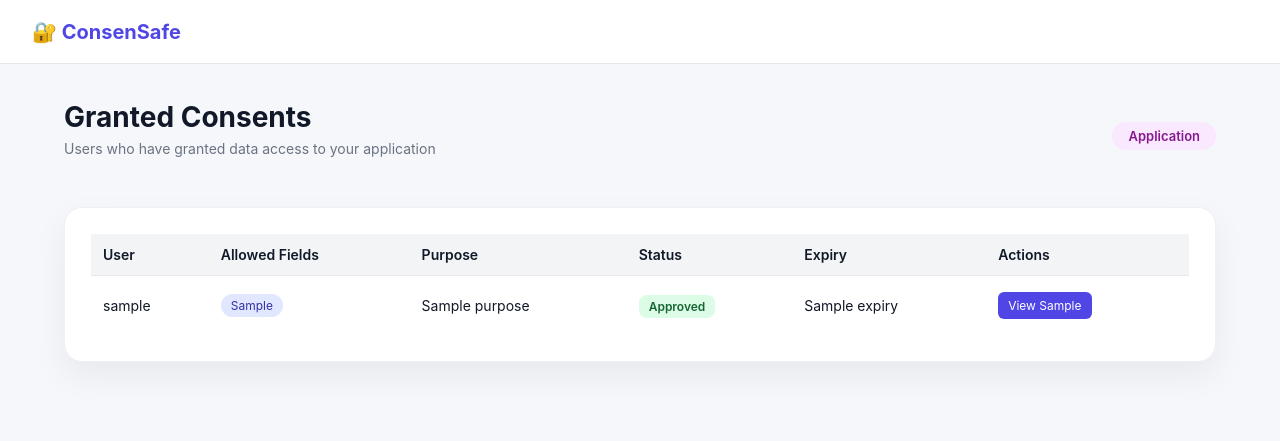
After one commit to Adith1207/consenSafe, a Flask app: template templates/granted_consents.html in a window 1280 px wide. The commit adds this page. Shown: the top 441 px of the page. Run offline with Flask 3, Linux system fonts and the light colour scheme; the template is opened without the code that fills it: most values are stand-ins (such as "Sample title", 1, 10 or a date in 2020).

Commit message:
added necessary viewing details inside app so that everything works fine

```diff
--- a/app.py
+++ b/app.py
@@ -600,8 +600,8 @@ def access_data(user_id, field):
 
     return {field: value}
 
-@app.route("/granted-access")
-def granted_access():
+@app.route("/granted-consents")
+def granted_consents():
     if session.get("role") != "app":
         return "Unauthorized", 403
 
@@ -611,10 +611,11 @@ def granted_access():
         FROM consents
         JOIN users ON consents.user_id = users.id
         WHERE consents.app_id = ?
+        ORDER BY consents.created_at DESC
     """, (session["user_id"],)).fetchall()
+
     conn.close()
-
-    return render_template("granted_access.html", consents=consents)
+    return render_template("granted_consents.html", consents=consents)
 
 @app.route("/audit-logs")
 def audit_logs():
--- a/static/pro.css
+++ b/static/pro.css
@@ -505,3 +505,65 @@ body {
   background: #fee2e2;
   color: #991b1b;
 }
+
+/* ===== TABLES ===== */
+
+.consent-table {
+  width: 100%;
+  border-collapse: collapse;
+  font-size: 14px;
+}
+
+.consent-table th {
+  text-align: left;
+  padding: 12px;
+  background: #f3f4f6;
+  font-weight: 600;
+}
+
+.consent-table td {
+  padding: 12px;
+  border-top: 1px solid #e5e7eb;
+}
+
+.pill {
+  display: inline-block;
+  padding: 4px 10px;
+  border-radius: 999px;
+  background: #e0e7ff;
+  color: #3730a3;
+  font-size: 12px;
+  margin-right: 6px;
+}
+
+.status {
+  padding: 4px 10px;
+  border-radius: 8px;
+  font-size: 12px;
+  font-weight: 600;
+}
+
+.status.approved {
+  background: #dcfce7;
+  color: #166534;
+}
+
+.status.revoked {
+  background: #fee2e2;
+  color: #991b1b;
+}
+
+.mini-btn {
+  display: inline-block;
+  margin: 4px 6px 4px 0;
+  padding: 6px 10px;
+  background: #4f46e5;
+  color: white;
+  border-radius: 6px;
+  font-size: 12px;
+  text-decoration: none;
+}
+
+.mini-btn:hover {
+  opacity: 0.9;
+}
--- a/templates/dashboard_app.html
+++ b/templates/dashboard_app.html
@@ -24,7 +24,7 @@
         <p>Request user consent for email, phone or address.</p>
       </a>
 
-      <a href="{{ url_for('granted_access') }}" class="dashboard-card clickable">
+      <a href="{{ url_for('granted_consents') }}" class="dashboard-card clickable">
         <i class="fa-solid fa-database"></i>
         <h3>Granted Access</h3>
         <p>View which user data your app can currently access.</p>
--- /dev/null
+++ b/templates/granted_consents.html
@@ -0,0 +1,80 @@
+{% extends "base.html" %}
+{% block content %}
+
+<div class="dashboard">
+
+  <div class="dashboard-header">
+    <div>
+      <h1>Granted Consents</h1>
+      <p class="welcome-text">
+        Users who have granted data access to your application
+      </p>
+    </div>
+    <span class="role-badge app">Application</span>
+  </div>
+
+  {% if consents %}
+  <div class="section">
+    <div class="dashboard-card" style="overflow-x:auto">
+
+      <table class="consent-table">
+        <thead>
+          <tr>
+            <th>User</th>
+            <th>Allowed Fields</th>
+            <th>Purpose</th>
+            <th>Status</th>
+            <th>Expiry</th>
+            <th>Actions</th>
+          </tr>
+        </thead>
+        <tbody>
+          {% for c in consents %}
+          <tr>
+            <td>{{ c.user_name }}</td>
+
+            <td>
+              {% for field in c.allowed_fields.split(',') %}
+                <span class="pill">{{ field }}</span>
+              {% endfor %}
+            </td>
+
+            <td>{{ c.purpose }}</td>
+
+            <td>
+              {% if c.status == 'approved' %}
+                <span class="status approved">Approved</span>
+              {% else %}
+                <span class="status revoked">Revoked</span>
+              {% endif %}
+            </td>
+
+            <td>{{ c.expiry }}</td>
+
+            <td>
+              {% if c.status == 'approved' %}
+                {% for field in c.allowed_fields.split(',') %}
+                  <a class="mini-btn"
+                     href="{{ url_for('access_data', user_id=c.user_id, field=field) }}"
+                     target="_blank">
+                    View {{ field }}
+                  </a>
+                {% endfor %}
+              {% else %}
+                <em>Access blocked</em>
+              {% endif %}
+            </td>
+          </tr>
+          {% endfor %}
+        </tbody>
+      </table>
+
+    </div>
+  </div>
+  {% else %}
+    <p>No consents granted yet.</p>
+  {% endif %}
+
+</div>
+
+{% endblock %}
```
Also changed, not shown: templates/audit_logs.html (+43 -16 lines), templates/granted_access.html (deleted, +0 -41 lines), database.db.
